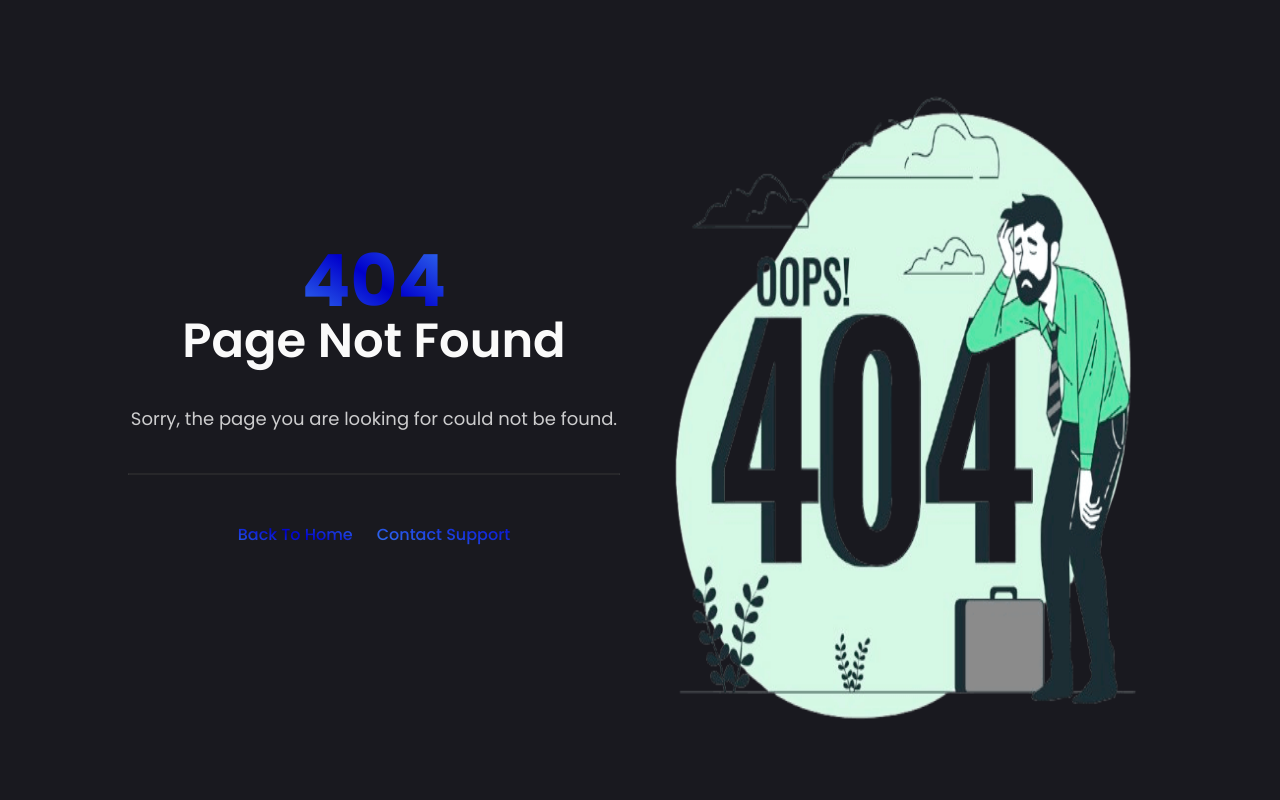
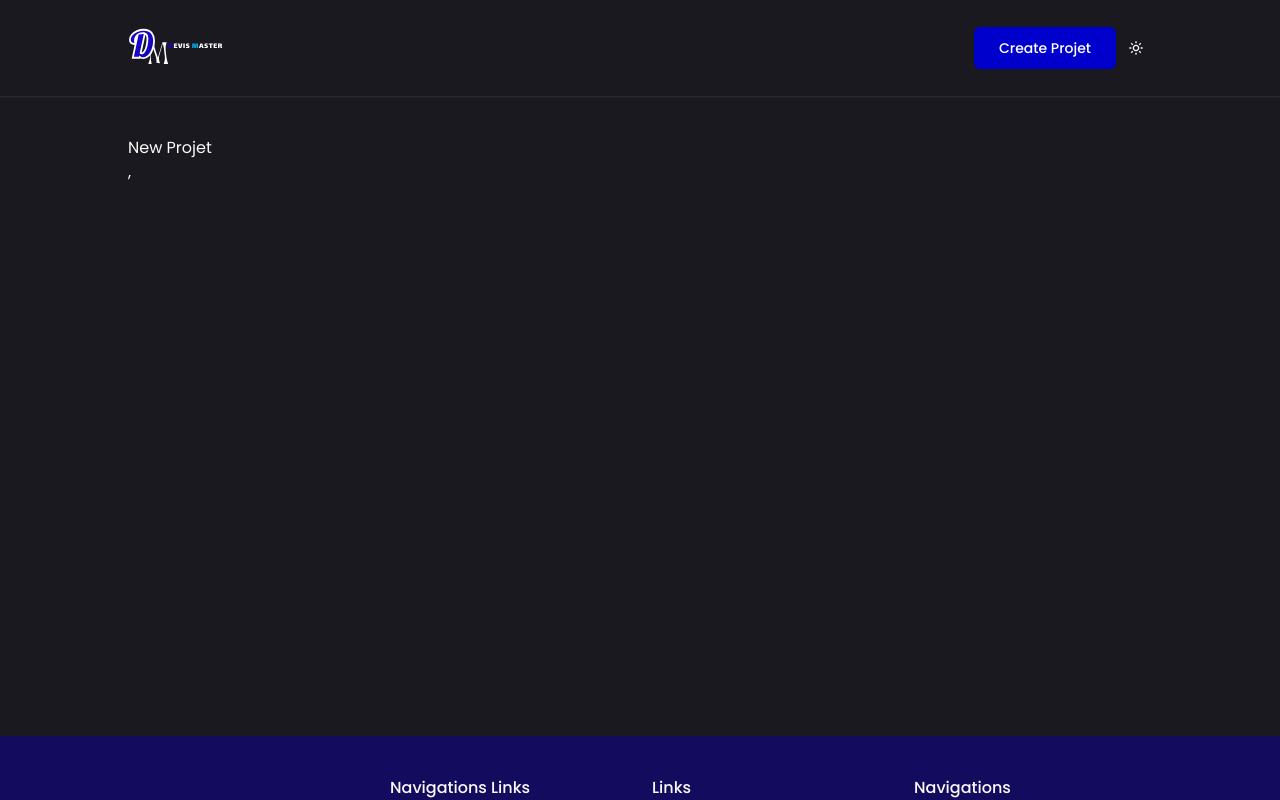
Before and after one commit to 01Barthez/quote-creator, a React (Vite) app: page /new-projet in a window 1280 px wide. Before the commit this address had no page. Shown: the top 800 px of the page. Built offline with nearby package versions, Linux system fonts and the light colour scheme.

Commit message:
fix: Setup routes projet

```diff
--- a/src/pages/projet/CreateProject.tsx
+++ b/src/pages/projet/CreateProjet.tsx
@@ -1,6 +1,6 @@
 import React from 'react'
 
-const CreateProject: React.FC = () => {
+const CreateProjet: React.FC = () => {
     return (
         <div>
             New Projet
@@ -8,4 +8,4 @@ const CreateProject: React.FC = () => {
     )
 }
 
-export default CreateProject
+export default CreateProjet
--- a/src/pages/projet/DetailProject.tsx
+++ b/src/pages/projet/DetailProjet.tsx
@@ -1,6 +1,6 @@
 import React from 'react'
 
-const DetailProject: React.FC = () => {
+const DetailProjet: React.FC = () => {
     return (
         <div>
             projet details
@@ -8,4 +8,4 @@ const DetailProject: React.FC = () => {
     )
 }
 
-export default DetailProject
+export default DetailProjet
--- a/src/routes/router.tsx
+++ b/src/routes/router.tsx
@@ -5,6 +5,7 @@ import authRoutes from './routes-config/authRoutes'
 import ScrollToTop from '@/components/custom/utils/ScrollToTop'
 import PrivateRoute from '@/components/custom/utils/PrivateRoute'
 import DynamicPageLoader from '@/components/custom/utils/LazyCompoment'
+import projetRoutes from './routes-projet/routeProjet'
 
 /**
  * Creates a router with specified routes and elements for each route.
@@ -32,7 +33,7 @@ const Router = createBrowserRouter([
 				path: '/',
 				element: <>
 					<Navbar />
-					<div className='min-h-[80vh]'>
+					<div className='container py-6 md:py-10 min-h-[80vh]'>
 						<Outlet />
 					</div>
 					<Footer />
@@ -53,6 +54,9 @@ const Router = createBrowserRouter([
 						)
 					},
 
+					// routes projet
+					projetRoutes,
+
 					// Authentication routes part
 					authRoutes,
 				]
--- /dev/null
+++ b/src/routes/routes-projet/routeProjet.tsx
@@ -0,0 +1,44 @@
+import DynamicPageLoader from '@/components/custom/utils/LazyCompoment'
+import PrivateRoute from '@/components/custom/utils/PrivateRoute';
+import { Outlet } from "react-router-dom";
+
+
+const projetRoutes = {
+    path: '',
+    element: <Outlet />,
+    children: [
+        {
+            path: '/new-projet',
+            element:
+                <PrivateRoute>
+                    <DynamicPageLoader pageKey="projet/CreateProjet" />,
+                </PrivateRoute>
+        },
+
+        {
+            path: '/details-projet/:slug',
+            element:
+                <PrivateRoute>
+                    <DynamicPageLoader pageKey="projet/DetailProjet" />,
+                </PrivateRoute>
+        },
+
+        {
+            path: '/validate-projet/:slug',
+            element:
+                <PrivateRoute>
+                    <DynamicPageLoader pageKey="projet/ValidateProjet" />,
+                </PrivateRoute>
+        },
+
+        {
+            path: '/dashboard-projet/:slug',
+            element:
+                <PrivateRoute>
+                    <DynamicPageLoader pageKey="projet/DashboardProjet" />,
+                </PrivateRoute>
+        },
+    ]
+}
+
+export default projetRoutes;
```
Also changed, not shown: public/images/not-found-image.png.
